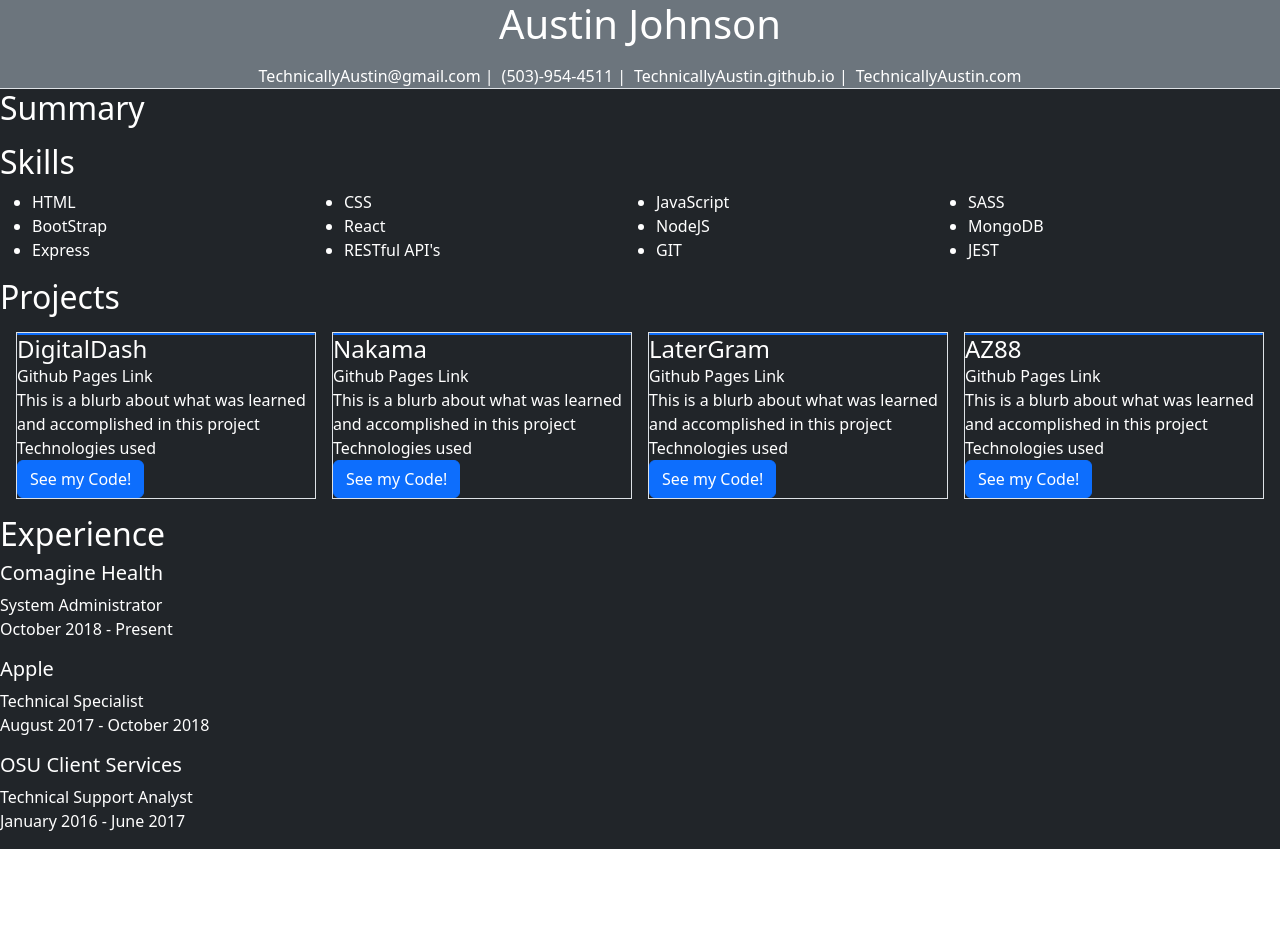
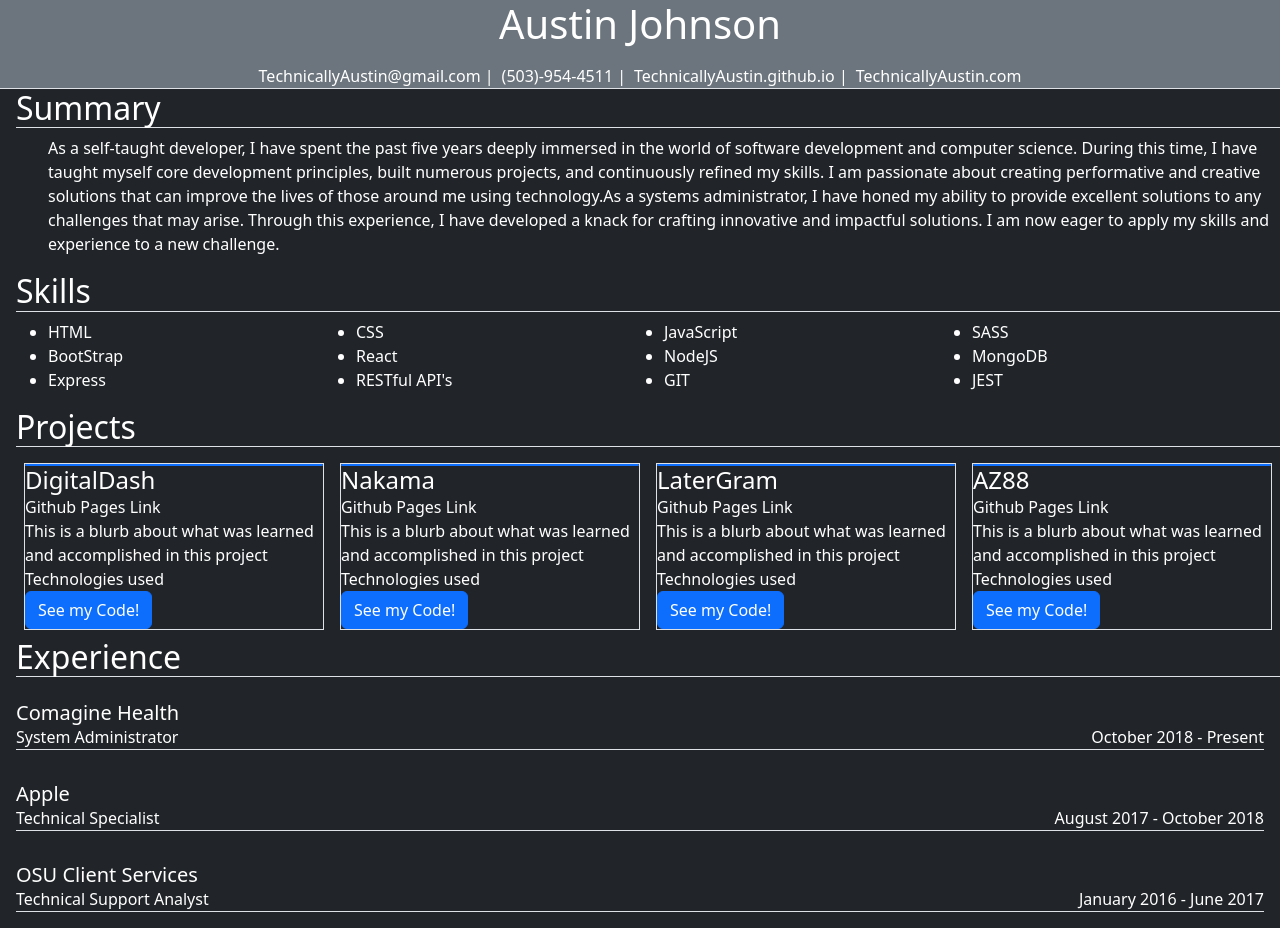
Before and after one commit to TechnicallyAustin/austin-johnson-resume, a plain HTML site: page index.html in a window 1280 px wide. Before the commit the page ends 849 px from the top, so only its background shows below. Drawn offline with nearby package versions, Linux system fonts and the light colour scheme.

Commit message:
adding summary

```diff
--- a/css/styles.css
+++ b/css/styles.css
@@ -1,3 +1,7 @@
+*{
+    margin: 0;
+}
+
 body{
     width: 100vw;
     height: 100vh;
--- a/src/api.js
+++ b/src/api.js
@@ -51,7 +51,7 @@ const resume = (() => {
             section.setAttribute("class", `${item.toLowerCase()}`)
 
             const title = section.appendChild(document.createElement("h2"))
-            title.setAttribute("class", `${item.toLowerCase()}-item text-white `)
+            title.setAttribute("class", `${item.toLowerCase()}-item text-white ms-3 border-bottom`)
             title.textContent = `${item}`
         }
     }
@@ -60,12 +60,16 @@ const resume = (() => {
         const section = document.querySelector(".summary");
         const article = section.appendChild(document.createElement("article"));
         const info = section.appendChild(document.createElement("p"));
+        info.setAttribute("class", "summary-info text-white ms-5")
+        info.textContent = "As a self-taught developer, I have spent the past five years deeply immersed in the world of software development and computer science. During this time, I have taught myself core development principles, built numerous projects, and continuously refined my skills. I am passionate about creating performative and creative solutions that can improve the lives of those around me using technology." +
+                           "As a systems administrator, I have honed my ability to provide excellent solutions to any challenges that may arise. Through this experience, I have developed a knack for crafting innovative and impactful solutions. I am now eager to apply my skills and experience to a new challenge."
+
     }
     const skills = () => {
         const section = document.querySelector(".skills");
         const article = section.appendChild(document.createElement("article"));
         const list = section.appendChild(document.createElement("ul"));
-        list.setAttribute("class", "skill-list d-flex flex-wrap row-cols-4")
+        list.setAttribute("class", "skill-list d-flex flex-wrap row-cols-4 ms-3")
         // organize the bullets into 4 columns
 
         const allSkills = ["HTML", "CSS", "JavaScript", "SASS", "BootStrap", "React", "NodeJS", "MongoDB", "Express", "RESTful API's", "GIT", "JEST"]
@@ -80,7 +84,7 @@ const resume = (() => {
     const projects = () => {
         const section = document.querySelector(".projects")
         const subSection = section.appendChild(document.createElement("div"))
-        subSection.setAttribute("class", "d-flex justify-content-around gap-3 m-3")
+        subSection.setAttribute("class", "d-flex justify-content-around gap-3 p-2 ms-3")
 
         const titles = ["DigitalDash", "Nakama", "LaterGram", "AZ88"]
 
@@ -160,22 +164,26 @@ const resume = (() => {
             let date = dates[i]
 
             let jobItem = article.appendChild(document.createElement("div"))
-            jobItem.setAttribute("class", "job-item text-white")
+            jobItem.setAttribute("class", "job-item text-white w-100 p-3")
 
             let company = jobItem.appendChild(document.createElement("h5"));
-            company.setAttribute("class", "company")
+            company.setAttribute("class", "company mb-0")
             company.textContent = `${job}`
 
             // group in a div, space between
+            let infoDiv = jobItem.appendChild(document.createElement("div"));
+            infoDiv.setAttribute("class", "d-flex justify-content-between w-100 border-bottom")
 
-            let title = jobItem.appendChild(document.createElement("div"))
+            let title = infoDiv.appendChild(document.createElement("div"))
             title.setAttribute("class", "job-title")
             title.textContent =`${position}`;
-            let worked = jobItem.appendChild(document.createElement("p"));
-            worked.setAttribute("class", "employ-dates");
+
+            let worked = infoDiv.appendChild(document.createElement("p"));
+            worked.setAttribute("class", "employ-dates mb-0");
             worked.textContent =`${date}`
         }
     }
+
 
     const footer = () => {}
 
```
